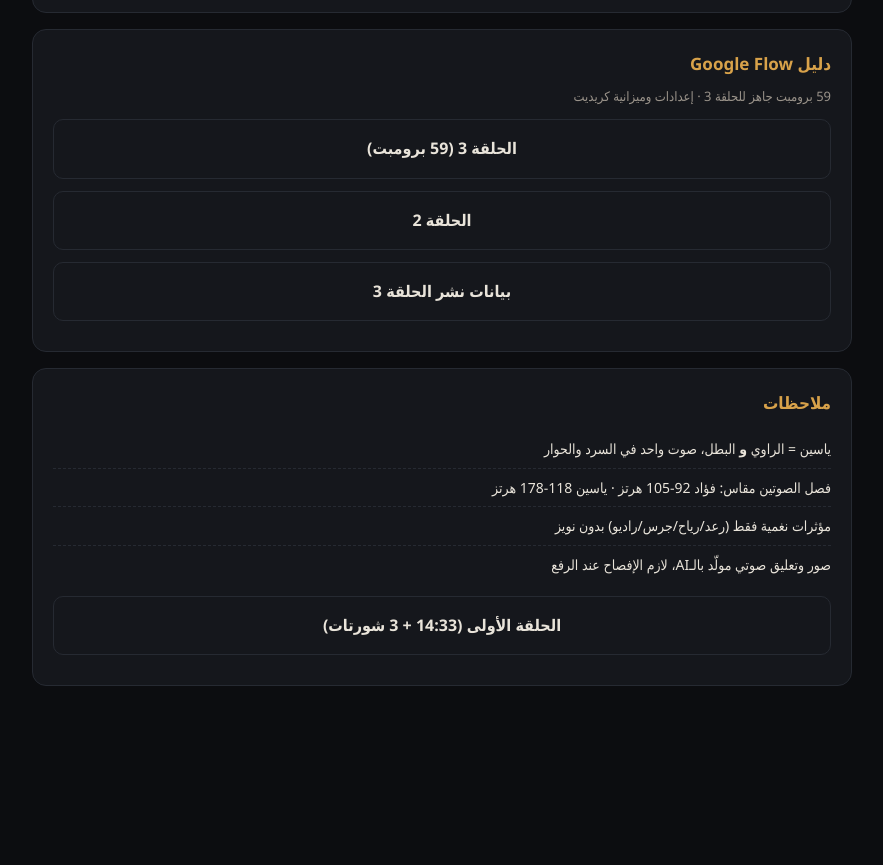
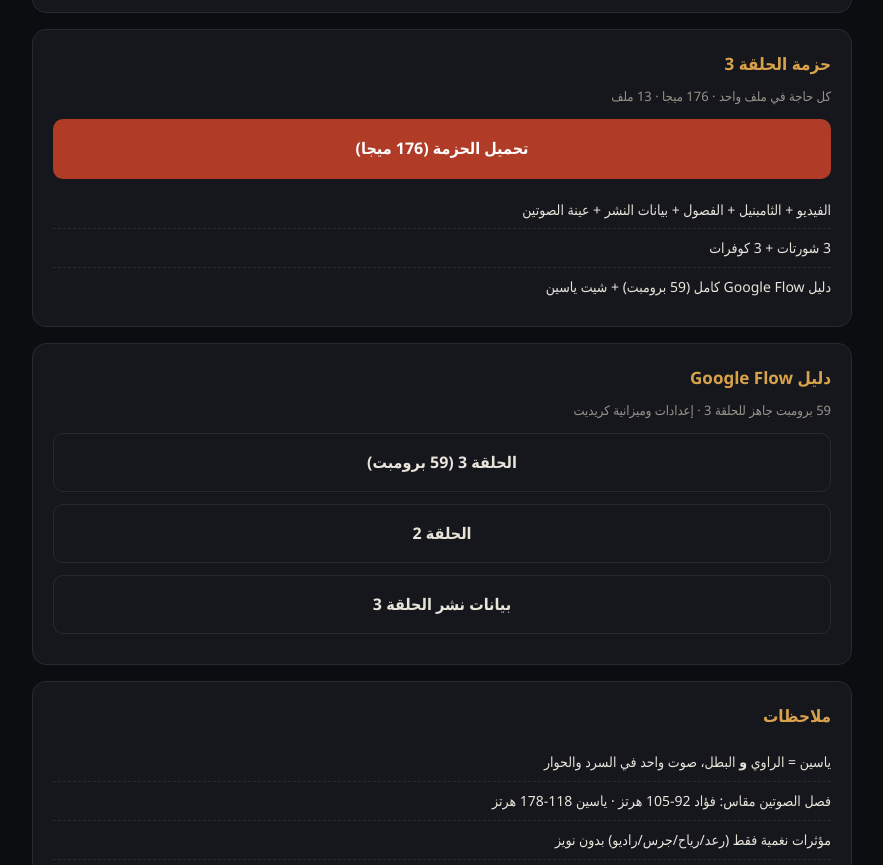
Before and after one commit to islamelasal/rewayat, a plain HTML site: page output/dl/index.html in a window 1280 px wide. Shown: the part 3459-4324 px from the top of the page, without its empty margins (198-1081 px from the left). Before the commit the page ends 4225 px from the top, so only its background shows below. Drawn offline with Linux system fonts and the light colour scheme.

Commit message:
EP3 delivery bundle: 176MB zip, voice demo, index card
Demo clip normalized to -16.3 LUFS (the first pass landed at -17.4,
1.4dB under target, so it got a +1.35dB trim pass rather than shipping
it quiet).

Co-authored-by: arena-agent <297053741+arena-agent@users.noreply.github.com>

```diff
--- a/output/dl/index.html
+++ b/output/dl/index.html
@@ -119,6 +119,16 @@
 </div>
 
 <div class="card">
+  <h2>حزمة الحلقة 3</h2>
+  <div class="meta">كل حاجة في ملف واحد · 176 ميجا · 13 ملف</div>
+  <a class="btn btn-primary" href="حزمة-الحلقة-3.zip" download>تحميل الحزمة (176 ميجا)</a>
+  <ul class="files">
+    <li>الفيديو + الثامبنيل + الفصول + بيانات النشر + عينة الصوتين</li>
+    <li>3 شورتات + 3 كوفرات</li>
+    <li>دليل Google Flow كامل (59 برومبت) + شيت ياسين</li>
+  </ul>
+</div>
+<div class="card">
   <h2>دليل Google Flow</h2>
   <div class="meta">59 برومبت جاهز للحلقة 3 · إعدادات وميزانية كريديت</div>
   <a class="btn btn-sec" href="docs/دليل-flow-الحلقة-3.md" download>الحلقة 3 (59 برومبت)</a>
```
Also changed, not shown: 1 other file.
